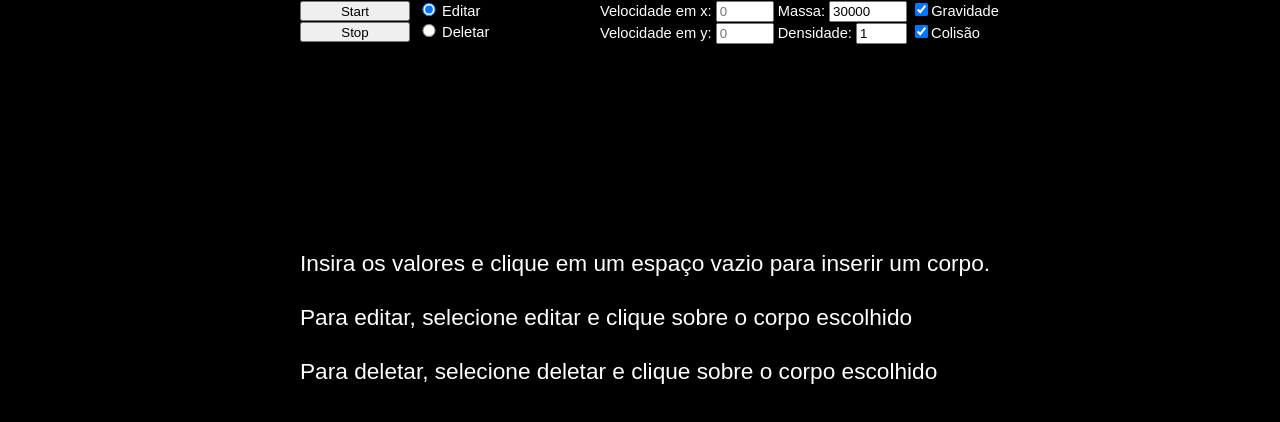
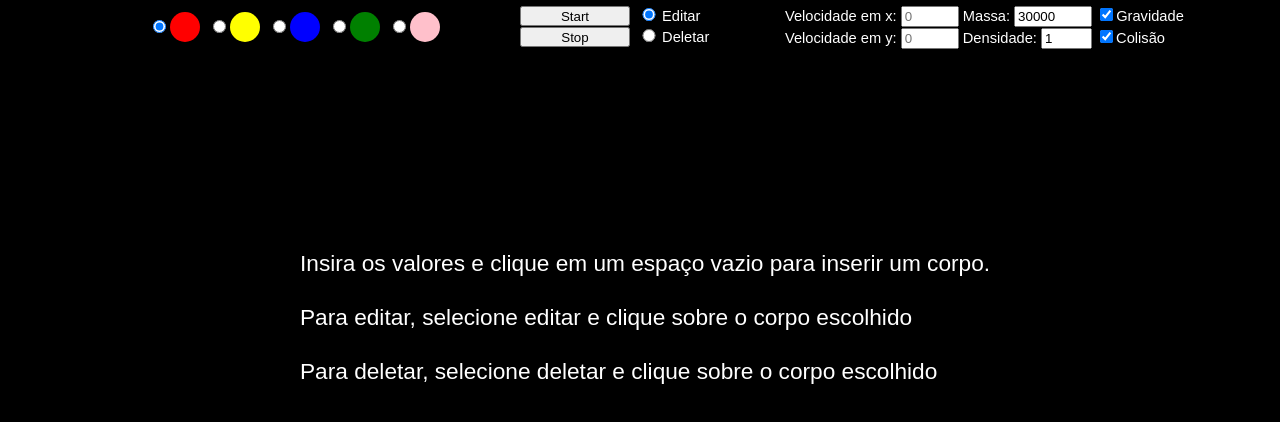
Before and after one commit to andreypvitor4/Simula-o-gravidade-2d, a plain HTML site: page index.html in a window 1280 px wide. Shown: the top 422 px of the page. Drawn offline with Linux system fonts and the light colour scheme.

Commit message:
Adição de opções de cores, melhoria de layout

```diff
--- a/calculos.js
+++ b/calculos.js
@@ -1,5 +1,5 @@
 const aceleracao = (m, d, raio1, raio2) => {
-    return  d <= (raio1+raio2)/2? 0.01: (m/(d**2))/10
+    return  d <= (raio1+raio2)/2? 0.01: (m/(d**2))/100
 }
 
 const distancia = (x1, y1, x2, y2) => {
--- a/index.html
+++ b/index.html
@@ -23,6 +23,23 @@
         Densidade: <input type="number" id="densidade" class="densidade" value="1">
         <input type="checkbox" name="colisao" id="colisao" checked>Colisão
     </div>
+    <div class="cores">
+        <div class="vermelho">
+            <input type="radio" name="cores" class="cor" checked>
+        </div>
+        <div class="amarelo">
+            <input type="radio" name="cores" class="cor">
+        </div>
+        <div class="azul">
+            <input type="radio" name="cores" class="cor">
+        </div>
+        <div class="verde">
+            <input type="radio" name="cores" class="cor">
+        </div>
+        <div class="rosa">
+            <input type="radio" name="cores" class="cor">
+        </div>
+    </div>
 
     <div id="area" class="area">
         <div class="titulo" id="titulo">Insira os valores e clique em um espaço vazio para inserir um corpo.<br><br>Para editar, selecione editar e clique sobre o corpo escolhido<br><br>Para deletar, selecione deletar e clique sobre o corpo escolhido</div>
--- a/modulo.js
+++ b/modulo.js
@@ -6,6 +6,7 @@ const pegarPosicao = (bag, e) => {
         corpoEdit(bag, corpoSelecionado)
     }
     else {
+        let cor = escolheCor()
         let area = document.getElementById("area")
         bag.divs.push(document.createElement('div'))
         area.appendChild(bag.divs[bag.n])
@@ -13,8 +14,7 @@ const pegarPosicao = (bag, e) => {
         bag.setCorpos.push(document.getElementById(`p${bag.n}`))
         criaCorpo(bag, e)
         bag.setCorpos[bag.n].style = `
-            background: red;\n
-            color: red;\n
+            background: ${cor};\n
             width: ${2*bag.corpos[bag.n].raio}px;\n
             height: ${2*bag.corpos[bag.n].raio}px;
             border-radius: ${bag.corpos[bag.n].raio}px;\n
@@ -70,9 +70,9 @@ const corpoEdit = (bag, corpo) => {
         corpo.densidade = Number(document.getElementById('densidade').value)
         let raio = criaRaio(corpo.massa, corpo.densidade)
         corpo.raio = raio
+        let cor = escolheCor()
         bag.setCorpos[corpo.n].style = `
-            background: red;\n
-            color: red;\n
+            background: ${cor};\n
             width: ${2*corpo.raio}px;\n
             height: ${2*corpo.raio}px;
             border-radius: ${corpo.raio}px;\n
@@ -92,6 +92,25 @@ const corpoEdit = (bag, corpo) => {
     }
 }
 
+const escolheCor = () => {
+    let i = 0
+    for(i = 0; i < 5; i++) {
+        if(document.getElementsByClassName('cor')[i].checked) break
+    }
+    switch(i) {
+        case 0:
+            return 'red';
+        case 1:
+            return 'yellow';
+        case 2:
+            return 'blue';
+        case 3:
+            return 'green';
+        case 4:
+            return 'pink';
+    }
+}
+
 
 
 export{pegarPosicao}
--- a/script.js
+++ b/script.js
@@ -73,7 +73,7 @@ function start(bag) {
             bag.start = true
         })
         if(bag.loop == 1) {
-            return setTimeout(loop, 50)
+            return setTimeout(loop, 20)
         }else {
             return null
         }
--- a/style.css
+++ b/style.css
@@ -24,16 +24,16 @@ body {
 .botoes {
     background:rgb(0, 0, 0);
     position: absolute;
-    top: 0px;
-    left: 300px;
+    top: 5px;
+    left: 520px;
     width: 200px;
 }
 
 .valores {
     background:rgb(0, 0, 0);
     position: absolute;
-    top: 0px;
-    left: 600px;
+    top: 5px;
+    left: 785px;
     width: 400px;
 }
 
@@ -64,3 +64,62 @@ body {
 .densidade {
     width: 43px;
 }
+
+.cores {
+    width: 350px;
+    position: absolute;
+    top: 2px;
+    left: 140px;
+}
+
+.vermelho {
+    width: 30px;
+    height: 30px;
+    border-radius: 15px;
+    background: red;
+    position: absolute;
+    top: 10px;
+    left: 30px;
+}
+.amarelo {
+    width: 30px;
+    height: 30px;
+    border-radius: 15px;
+    background: yellow;
+    position: absolute;
+    top: 10px;
+    left: 90px;
+}
+.azul {
+    width: 30px;
+    height: 30px;
+    border-radius: 15px;
+    background: blue;
+    position: absolute;
+    top: 10px;
+    left: 150px;
+}
+.verde {
+    width: 30px;
+    height: 30px;
+    border-radius: 15px;
+    background: green;
+    position: absolute;
+    top: 10px;
+    left: 210px;
+}
+.rosa {
+    width: 30px;
+    height: 30px;
+    border-radius: 15px;
+    background: pink;
+    position: absolute;
+    top: 10px;
+    left: 270px;
+}
+
+.cor {
+    position: relative;
+    top: 5px;
+    left: -22px;
+}
```
